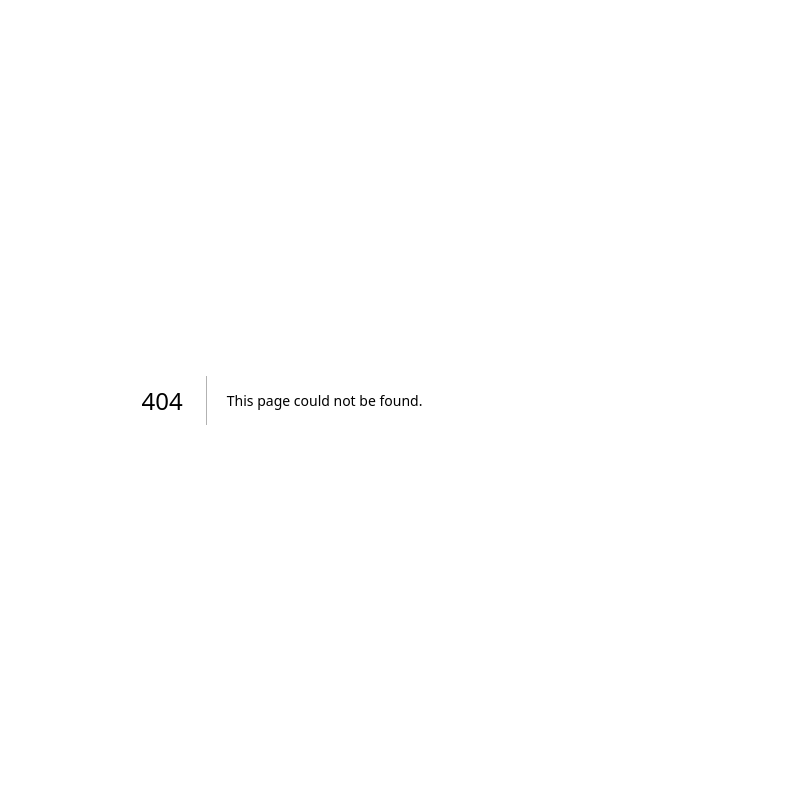
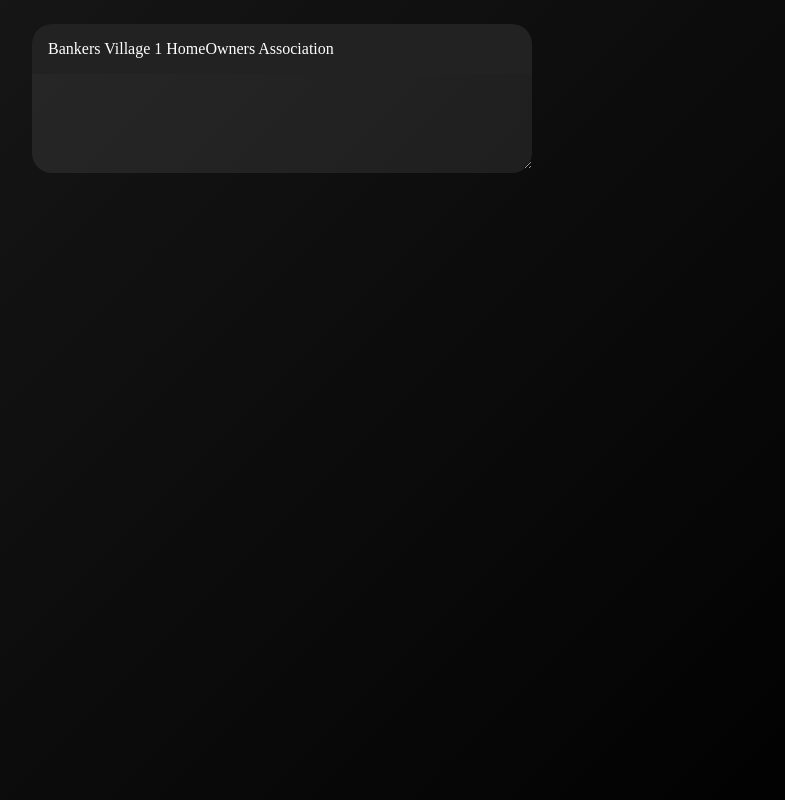
Before and after one commit to Deku-sakalam/Anonymous-Chat, a Next.js app: page /1 in a window 1280 px wide. Before the commit this address had no page. Shown: the whole page, without its empty margins (358-1143 px from the left). Built offline with nearby package versions, Linux system fonts and the light colour scheme; no server answers; the database is empty.

Commit message:
fix create message and add delete function

```diff
--- /dev/null
+++ b/src/app/[handle]/page.tsx
@@ -0,0 +1,12 @@
+import AnonymousChat from "../home";
+
+export default async function Page({ params }: { params: { handle: string } }) {
+  const { handle } = await params;
+  return (
+    <div>
+      <div>
+        <AnonymousChat handle={handle} />
+      </div>
+    </div>
+  );
+}
--- a/src/app/actions.ts
+++ b/src/app/actions.ts
@@ -3,20 +3,28 @@
 import { Post } from "./db";
 const sql = neon(process.env.DATABASE_URL!);
 
-export async function insertPost(content: string) {
+export async function insertPost(
+  content: string,
+  handle: string,
+  deviceId: string
+) {
   const newPost: Post = {
+    deviceId: deviceId,
     id: crypto.randomUUID(),
     content: content,
     date: new Date(),
     like: [],
     dislike: [],
     comments: [],
+    handle: handle,
   };
   await sql`
-    INSERT INTO posts (id, content, date, "like", dislike, comments)
-    VALUES (${newPost.id},${newPost.content},${newPost.date},${JSON.stringify(
-    newPost.like
-  )},${JSON.stringify(newPost.dislike)},${JSON.stringify(newPost.comments)});
+    INSERT INTO posts (deviceId, id, content, date, "like", dislike, comments,handle)
+    VALUES (${newPost.deviceId},${newPost.id},${newPost.content},${
+    newPost.date
+  },${JSON.stringify(newPost.like)},${JSON.stringify(
+    newPost.dislike
+  )},${JSON.stringify(newPost.comments)},${newPost.handle});
   `;
 
   const result = await sql`
@@ -24,12 +32,11 @@
     FROM posts
     WHERE id = ${newPost.id};
   `;
-
   return result;
 }
 
-export async function getAll() {
-  const result = await sql`SELECT * FROM posts`;
+export async function getAll(handle: string) {
+  const result = await sql`SELECT * FROM posts where handle = ${handle}`;
   return result as Post[];
 }
 
@@ -113,3 +120,29 @@
 
   return result;
 }
+
+export async function getSingle(id: string) {
+  const singleShare = await sql`select * from posts WHERE id =${id}`;
+  return singleShare;
+}
+
+export async function deleteSingle(id: string, deviceId: string) {
+  const dates = await sql`select date from posts where id =${id}`;
+  const devices = await sql`select deviceid from posts where id = ${id}`;
+  const date = dates[0].date;
+  const device = devices[0].deviceid;
+  const now = new Date();
+  const hoursPassed = (now.getTime() - date.getTime()) / (1000 * 60 * 60);
+  if (hoursPassed > 24) {
+    return {
+      success: false,
+      message: "Deletion not allowed after 24 hours",
+      hoursPassed,
+    };
+  }
+  if (deviceId !== device) {
+    return { success: false, message: "Error the posts is not yours" };
+  }
+  const result = await sql`DELETE FROM posts WHERE id = ${id}`;
+  return result;
+}
--- a/src/app/db.ts
+++ b/src/app/db.ts
@@ -1,17 +1,21 @@
 import {
   createCommmentPost,
+  deleteSingle,
   getAll,
+  getSingle,
   insertPost,
   updateDisLike,
   updateLike,
 } from "./actions";
 
 export type Post = {
+  deviceId: string;
   id: string;
   content: string;
   like: string[];
   dislike: string[];
   date: Date;
+  handle: string;
   comments: {
     id: string;
     content: string;
@@ -19,13 +23,13 @@
   }[];
 };
 
-async function createPost(content: string) {
-  const result = await insertPost(content);
+async function createPost(content: string, handle: string, deviceId: string) {
+  const result = await insertPost(content, handle, deviceId);
   return result;
 }
 
-export async function GetPosts() {
-  const result = await getAll();
+export async function GetPosts(handle: string) {
+  const result = await getAll(handle);
   return result;
 }
 
@@ -39,9 +43,16 @@
   return result;
 }
 
-export function commentPost(id: string, content: string) {
-  const result = createCommmentPost(id, content);
+export async function commentPost(id: string, content: string) {
+  const result = await createCommmentPost(id, content);
   return result;
 }
-
+export async function sharePost(id: string) {
+  const result = await getSingle(id);
+  return result;
+}
+export async function deletePost(id: string, deviceId: string) {
+  const result = await deleteSingle(id, deviceId);
+  return result;
+}
 export default createPost;
--- a/src/app/globals.css
+++ b/src/app/globals.css
@@ -1,8 +1,9 @@
+/* 🌙 DARK GRADIENT BACKGROUND */
 html {
-  background: #EC1187 linear-gradient(to bottom right, #EC1187 0%, #FF8D10 100%);
+  background: linear-gradient(135deg, #1a1a1a 0%, #000000 100%);
   background-repeat: no-repeat;
   background-attachment: fixed;
-  background-position: center center;
+  background-size: cover;
   width: 100vw;
   height: 100vh;
   height: -webkit-fill-available;
@@ -23,21 +24,25 @@
   max-width: 500px;
 }
 
+/* HEADER AREA */
 .upperbox {
   padding-left: 1rem;
   padding-top: 1rem;
   padding-bottom: 1rem;
-  background-color: white;
+  background-color: #222;
+  color: white;
   border-top-left-radius: 20px;
   border-top-right-radius: 20px;
 }
 
+/* TEXTAREA BACKGROUND */
 .lowerbox {
-  background-color: rgb(255, 255, 255, 0.4);
+  background-color: rgba(255, 255, 255, 0.08);
   border-bottom-left-radius: 20px;
   border-bottom-right-radius: 20px;
 }
 
+/* MESSAGES CONTAINER */
 .containerMessages {
   display: flex;
   padding-top: 0.5rem;
@@ -45,22 +50,92 @@
   align-items: center;
 }
 
+/* USERNAME & DATE LABELS */
 .userName {
+  display: flex;
   padding-left: 1rem;
   font-family: 'Courier New', Courier, monospace;
+  justify-content: space-between;
+  padding-right: 1rem;
+  color: #ddd;
 }
 
+.userName button {
+  color: #ddd;
+  border: none;
+  background-color: transparent;
+}
+
+/* HOMEPAGE BOX */
+.homeWrapper {
+  height: 100vh;
+  display: flex;
+  justify-content: center;
+  align-items: center;
+  background: transparent;
+  padding: 20px;
+}
+
+.introBox {
+  text-align: center;
+  background: rgba(255, 255, 255, 0.08);
+  padding: 40px;
+  border-radius: 12px;
+  backdrop-filter: blur(12px);
+  color: white;
+  box-shadow: 0 5px 18px rgba(0, 0, 0, 0.4);
+}
+
+.logo {
+  margin-bottom: 20px;
+}
+
+.title {
+  font-size: 2rem;
+  font-weight: 700;
+  margin-bottom: 12px;
+  color: white;
+}
+
+.subtitle {
+  font-size: 1rem;
+  color: #ccc;
+  margin-bottom: 25px;
+  line-height: 1.5;
+}
+
+/* GET STARTED BUTTON */
+.startButton {
+  background-color: #ff8d10;
+  color: black;
+  padding: 12px 26px;
+  border: none;
+  font-size: 1.1rem;
+  border-radius: 6px;
+  cursor: pointer;
+  transition: 0.2s;
+}
+
+.startButton:hover {
+  background-color: #ffb047;
+  transform: translateY(-2px);
+}
+
+/* MESSAGE CARD */
 .containerMessage {
   font-family: Arial, Helvetica, sans-serif;
-  background-color: white;
+  background-color: #222;
+  color: #ddd;
   padding-top: 1rem;
   border-radius: 20px;
 }
 
 .message {
   padding: 1rem;
+  color: #eee;
 }
 
+/* ACTION BUTTONS */
 .action {
   display: flex;
   justify-content: center;
@@ -71,25 +146,26 @@
 .action button {
   max-width: 500px;
   width: 100%;
-  color: black;
+  color: #ccc;
   border: none;
-  background-color: white;
+  background-color: transparent;
 }
 
 .action button:hover {
   transform: scale(0.95);
-  background: rgb(245, 245, 245, 1);
+  background: rgba(255, 255, 255, 0.08);
 }
 
 .action button:active {
   transform: scale(0.95);
-  background: rgb(255, 255, 255, 1);
+  background: rgba(255, 255, 255, 0.15);
 }
 
+/* LOGO IN HEADER */
 .bankers {
   height: 40px;
   width: 40px;
-  padding-right: 1rem
+  padding-right: 1rem;
 }
 
 .parentMessage {
@@ -98,6 +174,7 @@
   margin-bottom: 1rem;
 }
 
+/* TEXTAREA FOR POST */
 .textarea {
   padding-top: 1rem;
   border-bottom-left-radius: 20px;
@@ -112,12 +189,14 @@
   margin-right: auto;
   border: none;
   outline: none;
+  color: white;
 }
 
 .send {
   padding-top: 1rem;
 }
 
+/* POST BUTTON (BLACK VERSION) */
 .send button {
   width: 100%;
   padding-top: 1rem;
@@ -125,35 +204,25 @@
   font-size: 20px;
   max-width: 500px;
   border-radius: 20px;
-  background-color: black;
-  color: white;
+  background-color: #ff8d10;
+  color: black;
 }
 
-.textbox button:hover {
-  transform: scale(0.95);
-  background: rgb(235, 235, 235, 1);
+.send button:hover {
+  background-color: #ffb047;
 }
 
-.textbox button:active {
-  transform: scale(0.95);
-  background: rgb(255, 255, 255, 1);
-}
-
+/* COMMENT BOX */
 .textbox {
   display: flex;
   padding: 0.4rem;
   max-width: 500px;
   border-radius: 20px;
   border-style: solid;
-  border-color: #9b9797;
+  border-color: #555;
+  background-color: #111;
   align-items: flex-end;
   justify-content: flex-end;
-}
-
-.textbox button {
-  height: 20px;
-  border: none;
-  outline: none
 }
 
 .textbox textarea {
@@ -165,6 +234,21 @@
   field-sizing: content;
   border-radius: 20px;
   padding-left: 0.5rem;
+  background-color: transparent;
+  color: white;
+}
+
+.textbox button {
+  height: 20px;
+  border: none;
+  outline: none;
+  background: transparent;
+  color: #ddd;
+}
+
+.textbox button:hover {
+  transform: scale(0.95);
+  background: rgba(255, 255, 255, 0.1);
 }
 
 .closed {
--- a/src/app/home.tsx
+++ b/src/app/home.tsx
@@ -2,20 +2,22 @@
 import { useEffect, useState } from "react";
 import createPost, {
   commentPost,
+  deletePost,
   DisLikePost,
   GetPosts,
   LikePost,
   Post,
+  sharePost,
 } from "./db";
-import bankerslogo from "./icon/bankers.png";
 
-export default function AnonymousChat() {
+export default function AnonymousChat(props: { handle: string }) {
+  const { handle } = props;
   const [hidden, setHidden] = useState(true);
   const [textV, setTextV] = useState("");
   const [posts, setPosts] = useState<Post[]>([]);
   const [com, setCom] = useState("");
   const [textbox, setTextbox] = useState<string | undefined>();
-  const [deviceID, setDeviceId] = useState<string>();
+  const [deviceId, setDeviceId] = useState<string>();
   const [likeloading, setLikeLoading] = useState(false);
   const [disLikeloading, setDisLikeLoading] = useState(false);
   const [commentLoading, setCommentLoading] = useState(false);
@@ -32,10 +34,10 @@
   }, []);
 
   useEffect(() => {
-    GetPosts().then((result) => {
+    GetPosts(handle).then((result) => {
       if (result) setPosts(result);
     });
-  }, []);
+  }, [handle]);
 
   useEffect(() => {
     if (!textV) {
@@ -47,11 +49,6 @@
       <div className="body">
         <div className="box">
           <div className="upperbox">
-            <img
-              className="bankers"
-              src={bankerslogo.src}
-              alt={bankerslogo.src}
-            />
             Bankers Village 1 HomeOwners Association
           </div>
           <div className="lowerbox">
@@ -67,10 +64,13 @@
           <div className="send" hidden={hidden}>
             <button
               onClick={async () => {
+                setTextbox("closed");
                 if (textV) {
-                  const newPost = await createPost(textV);
-                  setPosts((p) => [...p, ...(newPost as Post[])]);
-                  setTextV("");
+                  if (deviceId) {
+                    const newPost = await createPost(textV, handle, deviceId);
+                    setPosts((p) => [...p, ...(newPost as Post[])]);
+                    setTextV("");
+                  }
                 }
               }}
             >
@@ -91,15 +91,25 @@
             return (
               <div className="parentMessage" key={post.id}>
                 <div className="containerMessage">
-                  <div className="userName">Anonymous {formattedDate}</div>
+                  <div className="userName">
+                    Anonymous {formattedDate}
+                    <button
+                      onClick={() => {
+                        if (deviceId) deletePost(post.id, deviceId);
+                        setPosts((p) => p);
+                      }}
+                    >
+                      🗑️
+                    </button>
+                  </div>
                   <div className="message">{post.content}</div>
                   <div className="action">
                     <button
                       disabled={likeloading}
-                      onClick={async () => {
-                        if (deviceID) {
+                      onClick={() => {
+                        if (deviceId) {
                           setLikeLoading(true);
-                          LikePost(post.id, deviceID).finally(() => {
+                          LikePost(post.id, deviceId).finally(() => {
                             setLikeLoading(false);
                           });
                           setPosts((p) => {
@@ -107,12 +117,12 @@
                               p.id === post.id
                                 ? {
                                     ...p,
-                                    like: p.like.includes(deviceID)
-                                      ? p.like.filter((d) => d !== deviceID)
-                                      : [...p.like, deviceID],
+                                    like: p.like.includes(deviceId)
+                                      ? p.like.filter((d) => d !== deviceId)
+                                      : [...p.like, deviceId],
 
-                                    dislike: p.dislike.includes(deviceID)
-                                      ? p.dislike.filter((d) => d !== deviceID)
+                                    dislike: p.dislike.includes(deviceId)
+                                      ? p.dislike.filter((d) => d !== deviceId)
                                       : p.dislike,
                                   }
                                 : p
@@ -127,8 +137,8 @@
                       disabled={disLikeloading}
                       onClick={() => {
                         setDisLikeLoading(true);
-                        if (deviceID) {
-                          DisLikePost(post.id, deviceID).finally(() => {
+                        if (deviceId) {
+                          DisLikePost(post.id, deviceId).finally(() => {
                             setDisLikeLoading(false);
                           });
                           setPosts((p) => {
@@ -136,12 +146,12 @@
                               p.id === post.id
                                 ? {
                                     ...p,
-                                    dislike: p.dislike.includes(deviceID)
-                                      ? p.dislike.filter((d) => d !== deviceID)
-                                      : [...p.dislike, deviceID],
+                                    dislike: p.dislike.includes(deviceId)
+                                      ? p.dislike.filter((d) => d !== deviceId)
+                                      : [...p.dislike, deviceId],
 
-                                    like: p.like.includes(deviceID)
-                                      ? p.like.filter((d) => d !== deviceID)
+                                    like: p.like.includes(deviceId)
+                                      ? p.like.filter((d) => d !== deviceId)
                                       : p.like,
                                   }
                                 : p
@@ -160,7 +170,13 @@
                     >
                       💬Comment
                     </button>
-                    <button>➣Share</button>
+                    <button
+                      onClick={() => {
+                        sharePost(post.id);
+                      }}
+                    >
+                      ➣Share
+                    </button>
                   </div>
                   <div className={textbox === post.id ? "textbox" : "closed"}>
                     <textarea
```
Also changed, not shown: src/app/page.tsx (+18 -4 lines).
